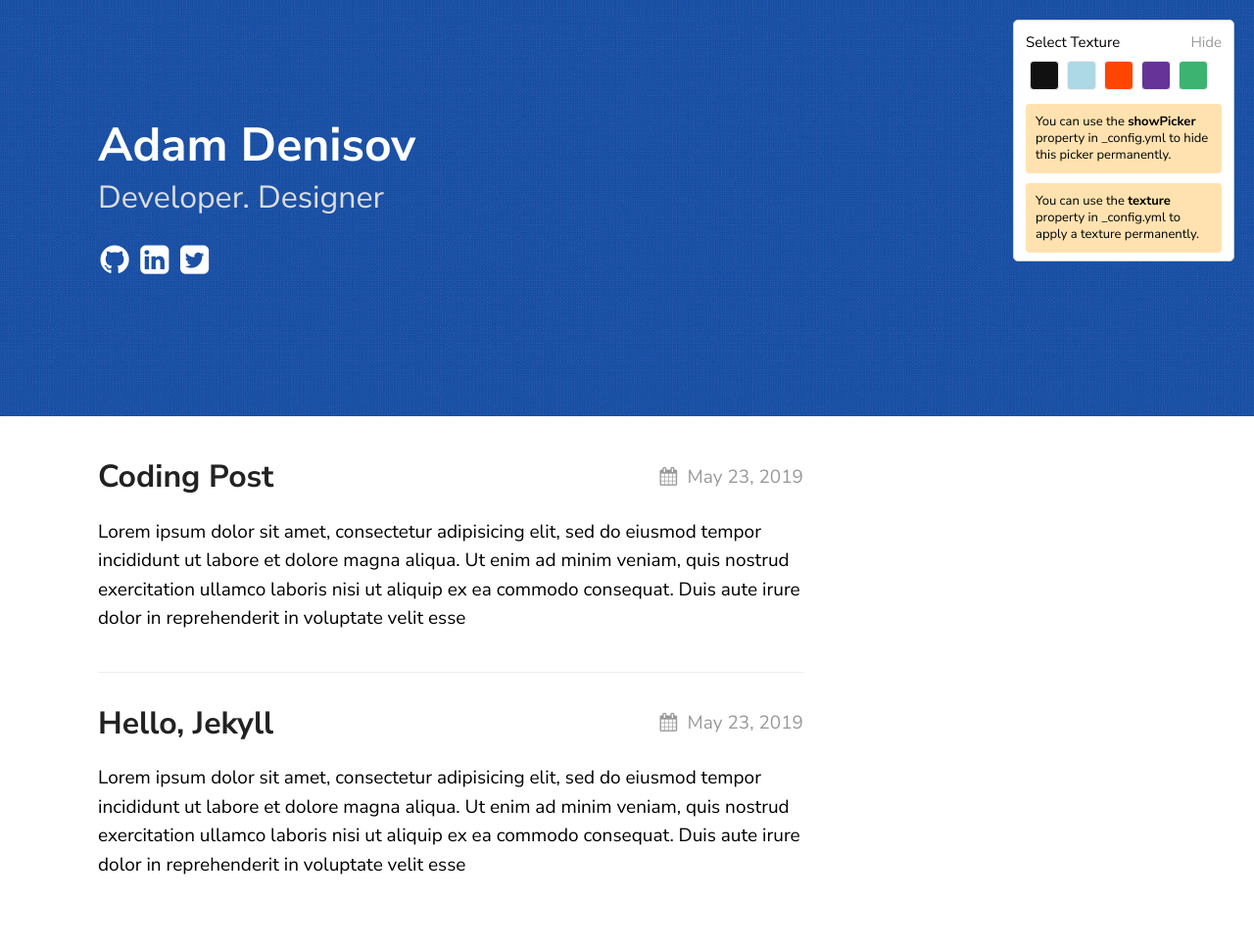
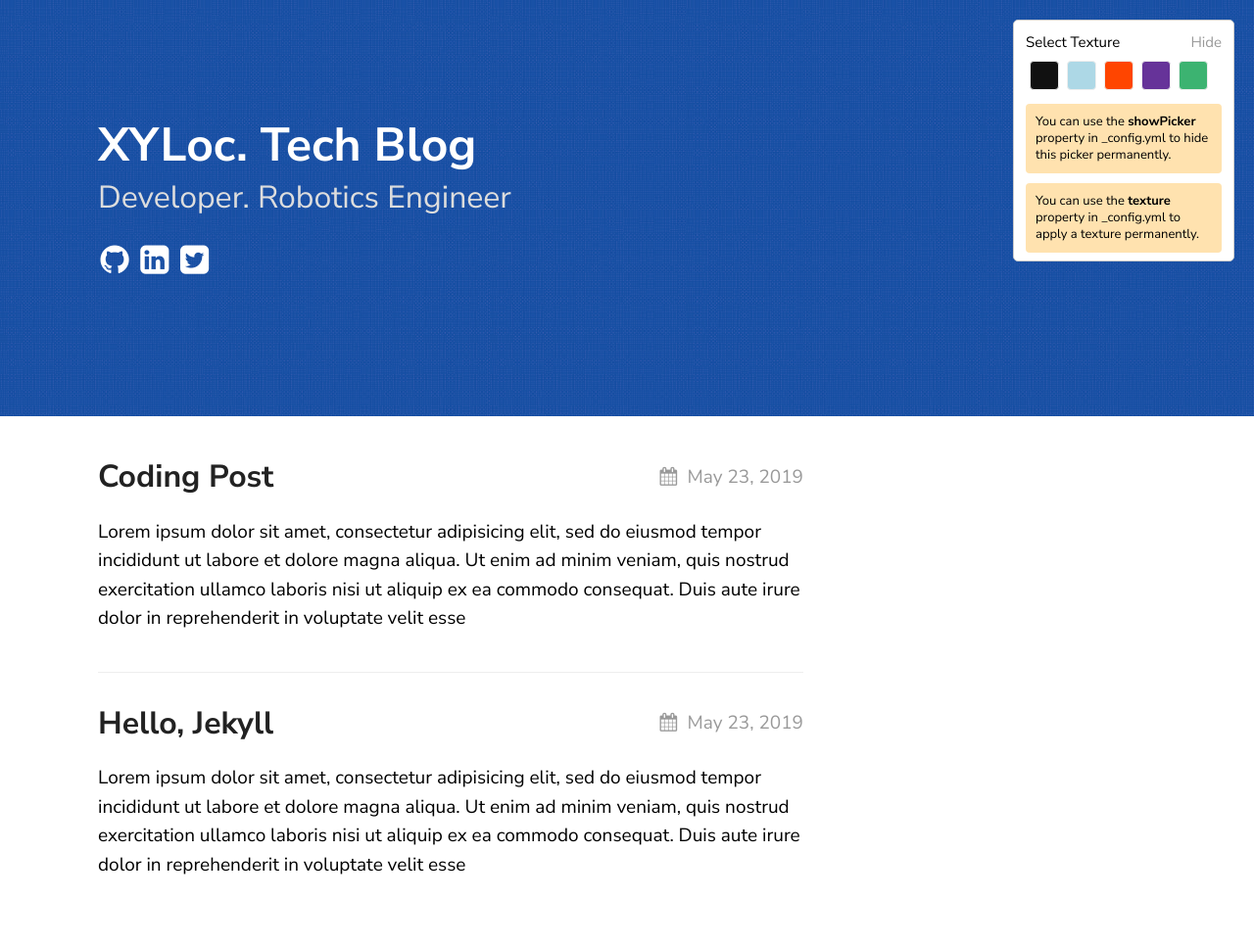
Before and after one commit to xyloc/xyloc.github.io, a Jekyll site: the page built from index.md, in a window 1280 px wide. Shown: the whole page at 98% size. Built offline with Jekyll 4.4.1, drawn with Linux system fonts in a browser that asks for light colours.

Commit message:
change title in _config

```diff
--- a/_config.yml
+++ b/_config.yml
@@ -15,8 +15,8 @@ sass:
 
 permalink: /posts/:title/
 texture:
-  title: Adam Denisov
-  tagline: Developer. Designer
+  title: XYLoc. Tech Blog
+  tagline: Developer. Robotics Engineer
   date_format: "%b %-d, %Y"
   style: blue
   showNav: false
```
